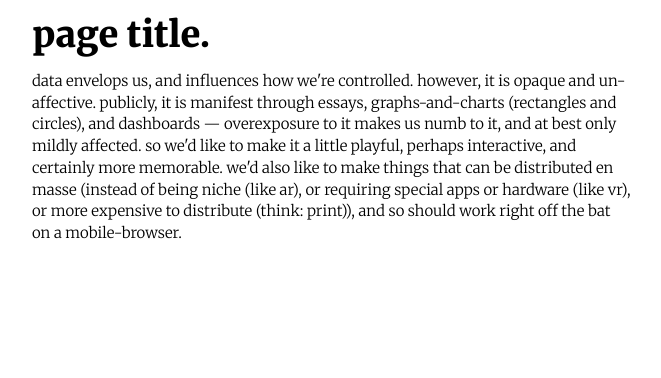
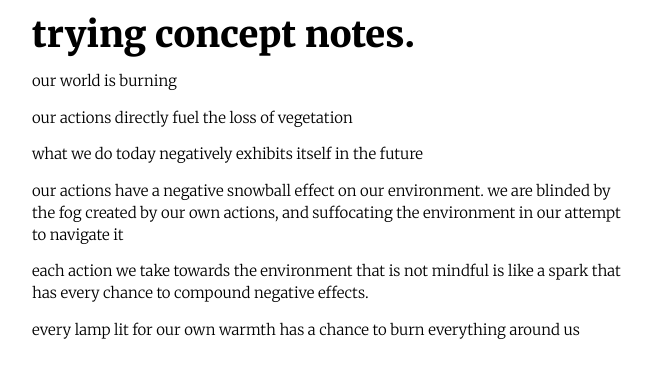
Before and after one commit to slow-studio/23-playful-data-js, a plain HTML site: page index.html in a window 1280 px wide. Shown: the whole page, without its empty margins (308-969 px from the left). Drawn offline with Linux system fonts and the light colour scheme.

Commit message:
add concept notes
a few ideas for concept notes

```diff
--- a/index.html
+++ b/index.html
@@ -4,7 +4,7 @@
     <head>
         <meta charset="utf-8">
         <meta http-equiv="X-UA-Compatible" content="IE=edge">
-        <title>ss learning javascript</title>
+        <title>learning javascript</title>
         <meta name="description" content="">
         <meta name="viewport" content="width=device-width, initial-scale=1">
         <link rel="stylesheet" href="styles/style-startingTemplate.css">
@@ -14,12 +14,23 @@
         <div id="container">
 
             <div id="header">
-                <h1>page title.</h1>
+                <h1>trying concept notes.</h1>
             </div><!-- end: #header -->
 
             <div id="content">
                 <!-- start: placeholder text-->
-                data envelops us, and influences how we're controlled. however, it is opaque and un-affective. publicly, it is manifest through essays, graphs-and-charts (rectangles and circles), and dashboards — overexposure to it makes us numb to it, and at best only mildly affected. so we'd like to make it a little playful, perhaps interactive, and certainly more memorable. we'd also like to make things that can be distributed en masse (instead of being niche (like ar), or requiring special apps or hardware (like vr), or more expensive to distribute (think: print)), and so should work right off the bat on a mobile-browser.
+
+               <p>our world is burning </p>
+               <p>our actions directly fuel the loss of vegetation</p>
+               <p>what we do today negatively exhibits itself in the future</p>
+
+              <p> our actions have a negative snowball effect on our environment.
+                    we are blinded by the fog created by our own actions, and suffocating the environment in our attempt to navigate it </p>
+
+               <p> each action we take towards the environment that is not mindful is like a spark that has every chance to compound negative effects.</p>
+
+               <p> every lamp lit for our own warmth has a chance to burn everything around us </p>
+
                 <!-- end: placeholder text-->
             </div><!-- end: #content -->
 
```
